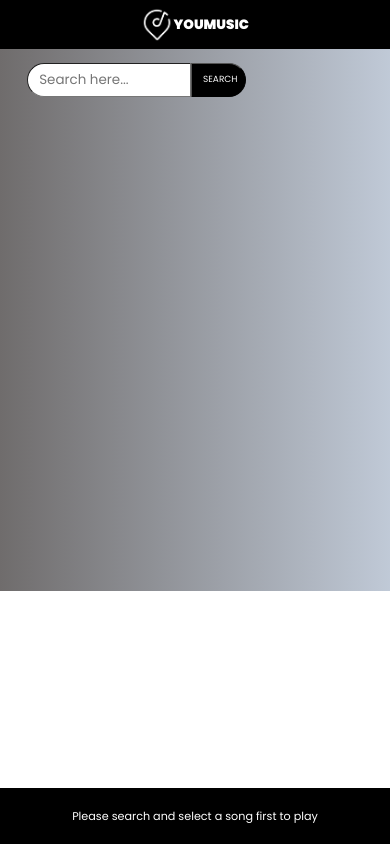
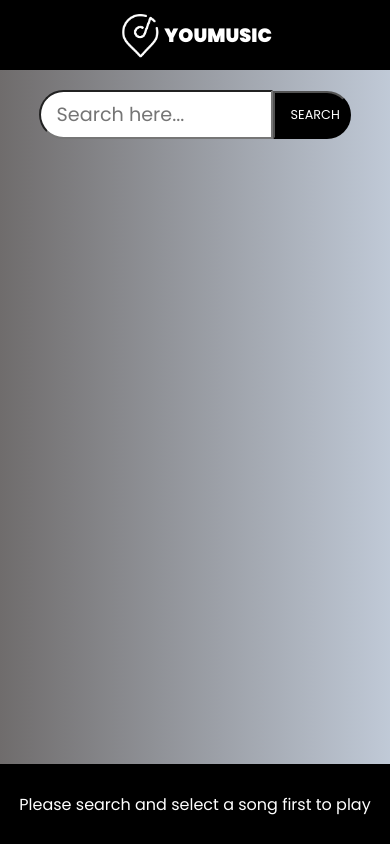
Before and after one commit to HuzaifaInshal/YtSongs, a React (Create React App) app in the folder frontend/: page / in a window 390 px wide. Built offline with nearby package versions, Linux system fonts and the light colour scheme.

Commit message:
fix bugs

```diff
--- a/frontend/public/index.html
+++ b/frontend/public/index.html
@@ -43,15 +43,15 @@
       To create a production bundle, use `npm run build` or `yarn build`.
     -->
     <script>
-      $( document ).ready(function() {
-    var w = window.innerWidth;
-    if(w < 451){
-        document.body.style.zoom = "70%"
-    }
+    //   $( document ).ready(function() {
+    // var w = window.innerWidth;
+    // if(w < 451){
+    //     document.body.style.zoom = "70%"
+    // }
     // if (w > 450){
     //     document.body.style.zoom = "90%"
     // }
-    });
+    // });
     document.documentElement.style.setProperty('--vh', `${window.innerHeight}px`);
 
     function setDocHeight() {
--- a/frontend/src/App.css
+++ b/frontend/src/App.css
@@ -26,7 +26,7 @@ html{
   --fontc:1.2rem;
   --fontd:0.8rem;
   /* --height:100vh; */
-  --height:calc(var(--vh));
+  --height:100vh;
   /* --height:calc(var(--vh,1vh) * 100); */
 }
 @media only screen and (max-width:800px){
--- a/frontend/src/components/Search and Overlay.jsx
+++ b/frontend/src/components/Search and Overlay.jsx
@@ -116,7 +116,7 @@ const Search = () => {
 
 
   return (
-    <>
+    <section>
     {loading ? <Loader text={loadingText} height="70vh" width="70vw"/> : ''}
       <div className='search-and-overlay'>
     <div className="title-holder">
@@ -189,7 +189,7 @@ const Search = () => {
      {!URL ? '' :<div className="up" style={up ? {"display":"none"} : {"display":"flex"}} onClick={openOverlay}><i className="fa-2x fa-solid fa-arrow-up"></i></div>
 }
       </div>
-      </>
+      </section>
   )
 }
 
```
Also changed, not shown: 10 other files (tests, documents, lock files or other folders).
